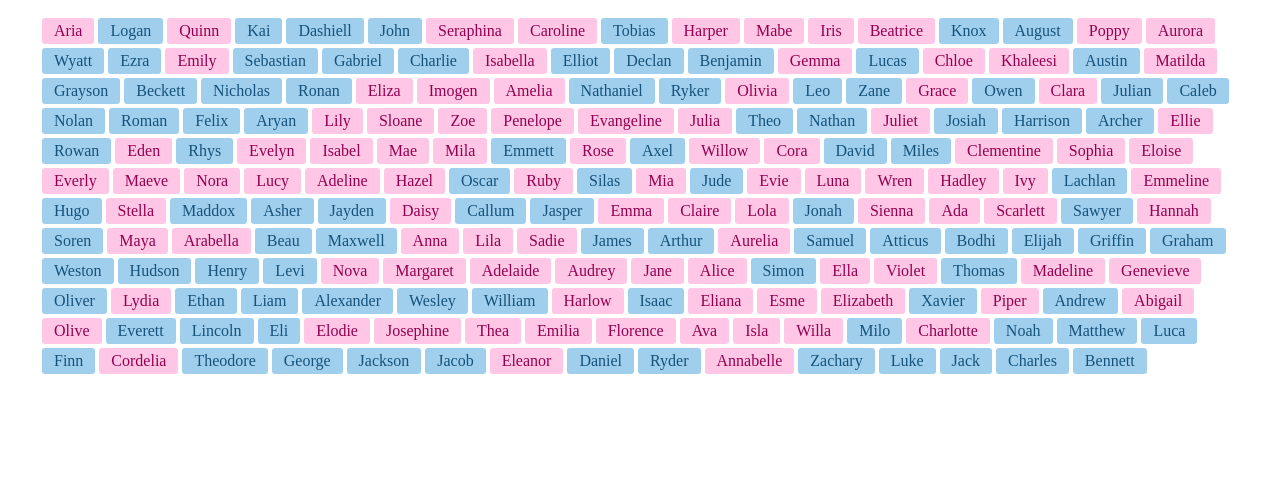
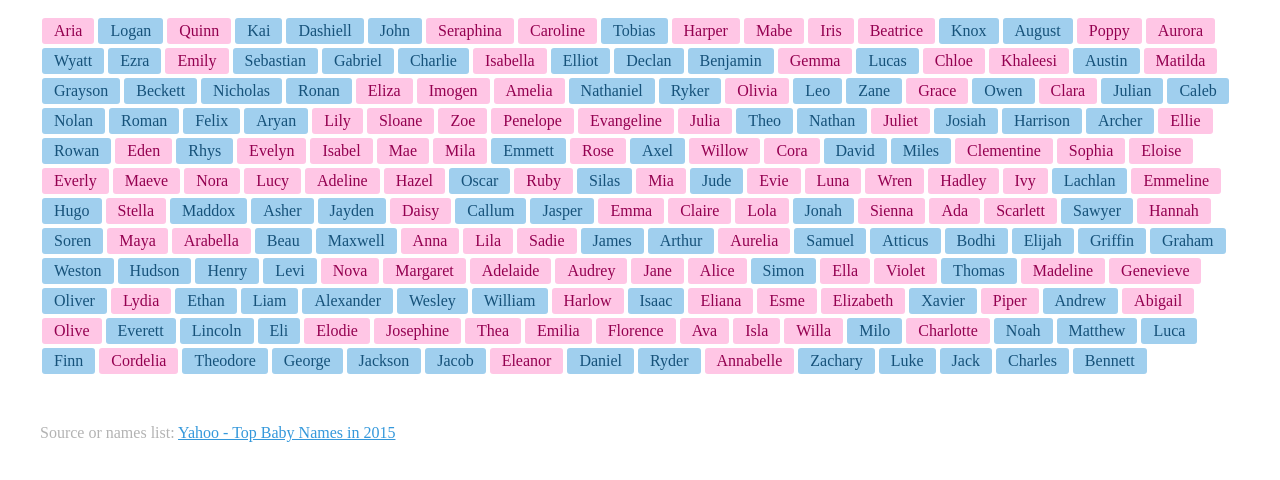
Before and after one commit to dfosco/babynames, a React (Create React App) app: page / in a window 1280 px wide. Shown: the top 480 px of the page. Built offline with nearby package versions, Linux system fonts and the light colour scheme.

Commit message:
Add stateless Credit component Document different ways to create a stateless component

```diff
--- a/src/App.js
+++ b/src/App.js
@@ -1,12 +1,14 @@
 import React, { Component } from 'react'
 import './App.css'
 import NamesList from './components/NamesList'
+import Credit from './components/Credit'
 
 class App extends Component {
   render() {
     return(
       <main>
         <NamesList data={this.props.data} />
+        <Credit />
       </main>
     )
   }
--- /dev/null
+++ b/src/components/Credit.js
@@ -0,0 +1,13 @@
+import React from 'react'
+
+const Credit = () => (
+  <div className="credit">
+    <p>
+      <span>Source or names list:</span>
+      {' '}
+      <a href="https://www.yahoo.com/news/atticus-tops-baby-names-2015-124073377716.html">Yahoo - Top Baby Names in 2015</a>
+    </p>
+  </div>
+)
+
+export default Credit
```
Also changed, not shown: 1 other file (tests, documents, lock files or other folders).
